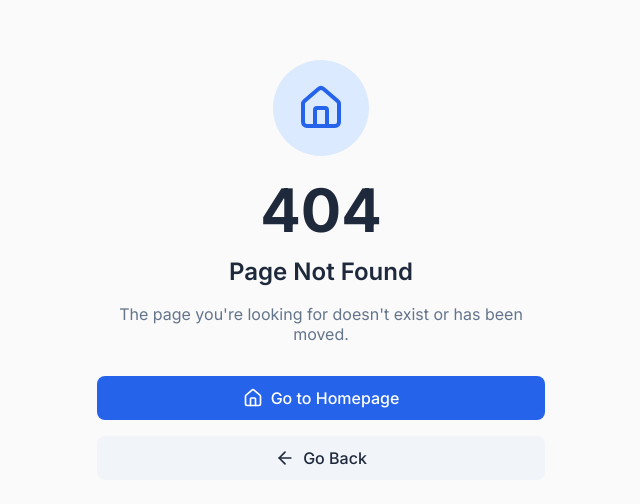
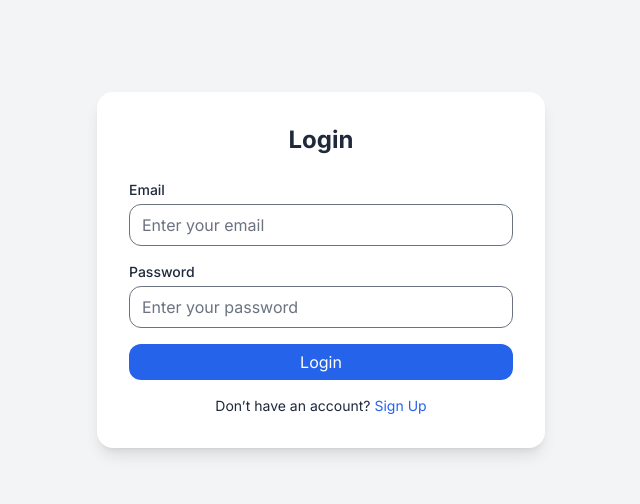
Before and after one commit to unitechcyber1/namohomes, a React (Vite) app: page /login in a window 1280 px wide. Before the commit this address had no page. Shown: the part 130-634 px from the top of the page, without its empty margins (319-959 px from the left). Built offline with nearby package versions, Linux system fonts and the light colour scheme.

Commit message:
Added frontend login/signup UI

```diff
--- a/src/Routes.jsx
+++ b/src/Routes.jsx
@@ -10,6 +10,7 @@ import Test from "./pages/test";
 import Homepage from "./pages/homepage";
 import PropertyListings from "./pages/property-listings";
 import PropertyDetails from "./pages/property-details";
+import AuthPage from "./pages/login";
 // import AgentDashboard from "pages/agent-dashboard";
 // import UserProfileSettings from "pages/user-profile-settings";
 import NotFound from "./pages/NotFound";
@@ -23,7 +24,9 @@ const Routes = () => {
         <Route path="/" element={<Homepage />} />
         <Route path="/property-listings" element={<PropertyListings />} />
         <Route path="/property-details" element={<PropertyDetails />} />
+        <Route path="/login" element={<AuthPage />} />
           <Route path="/test" element={<Test />} />
+
         {/*  <Route path="/agent-dashboard" element={<AgentDashboard />} />
           <Route path="/user-profile-settings" element={<UserProfileSettings />} />*/}
         <Route path="*" element={<NotFound />} />
--- /dev/null
+++ b/src/pages/login/index.jsx
@@ -0,0 +1,113 @@
+import { useState } from "react";
+
+export default function AuthPage() {
+  const [isLogin, setIsLogin] = useState(true);
+  const [formData, setFormData] = useState({
+    email: "",
+    password: "",
+    phone_number: "",
+  });
+
+  const handleChange = (e) => {
+    setFormData({ ...formData, [e.target.name]: e.target.value });
+  };
+
+  const handleSubmit = async (e) => {
+    e.preventDefault();
+
+    const url = isLogin
+      ? "http://localhost:5000/login"
+      : "http://localhost:5000/signup";
+
+    try {
+      const res = await fetch(url, {
+        method: "POST",
+        headers: {
+          "Content-Type": "application/json",
+        },
+        body: JSON.stringify(formData),
+      });
+
+      const data = await res.json();
+      console.log(data);
+
+      if (!res.ok) {
+        alert(data.message || "Something went wrong");
+        return;
+      }
+
+      alert(data.message || "Success");
+    } catch (error) {
+      console.error(error);
+      alert("Server not reachable");
+    }
+  };
+
+  return (
+    <div className="min-h-screen flex items-center justify-center bg-gray-100">
+      <div className="w-full max-w-md bg-white rounded-2xl shadow-lg p-8">
+        <h2 className="text-2xl font-bold text-center mb-6">
+          {isLogin ? "Login" : "Sign Up"}
+        </h2>
+
+        <form className="space-y-4" onSubmit={handleSubmit}>
+          {!isLogin && (
+            <div>
+              <label className="block text-sm font-medium">Name</label>
+              <input
+                type="number"
+                name="phone_number"
+                value={formData.phone_number}
+                onChange={handleChange}
+                placeholder="Enter your name"
+                className="w-full mt-1 px-3 py-2 border rounded-lg focus:outline-none focus:ring"
+              />
+            </div>
+          )}
+
+          <div>
+            <label className="block text-sm font-medium">Email</label>
+            <input
+              type="email"
+              name="email"
+              value={formData.email}
+              onChange={handleChange}
+              placeholder="Enter your email"
+              className="w-full mt-1 px-3 py-2 border rounded-lg focus:outline-none focus:ring"
+            />
+          </div>
+
+          <div>
+            <label className="block text-sm font-medium">Password</label>
+            <input
+              type="password"
+              name="password"
+              value={formData.password}
+              onChange={handleChange}
+              placeholder="Enter your password"
+              className="w-full mt-1 px-3 py-2 border rounded-lg focus:outline-none focus:ring"
+            />
+          </div>
+
+          <button
+            type="submit"
+            className="w-full bg-blue-600 text-white py-2 rounded-lg hover:bg-blue-700 transition"
+          >
+            {isLogin ? "Login" : "Create Account"}
+          </button>
+        </form>
+
+        <p className="text-sm text-center mt-4">
+          {isLogin ? "Don’t have an account?" : "Already have an account?"}
+          <button
+            onClick={() => setIsLogin(!isLogin)}
+            className="text-blue-600 ml-1 hover:underline"
+            type="button"
+          >
+            {isLogin ? "Sign Up" : "Login"}
+          </button>
+        </p>
+      </div>
+    </div>
+  );
+}
```
Also changed, not shown: 1 other file (tests, documents, lock files or other folders).
